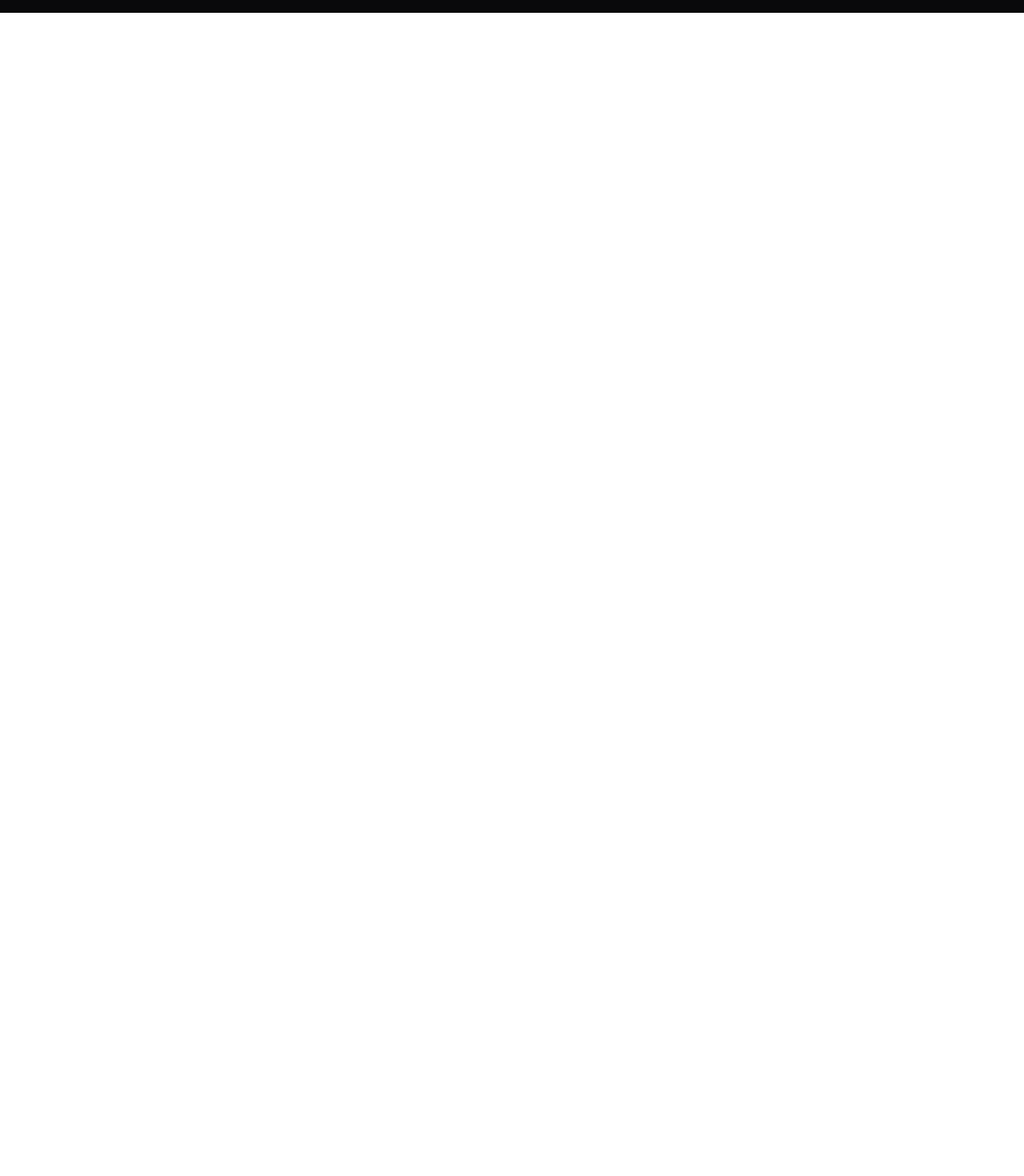
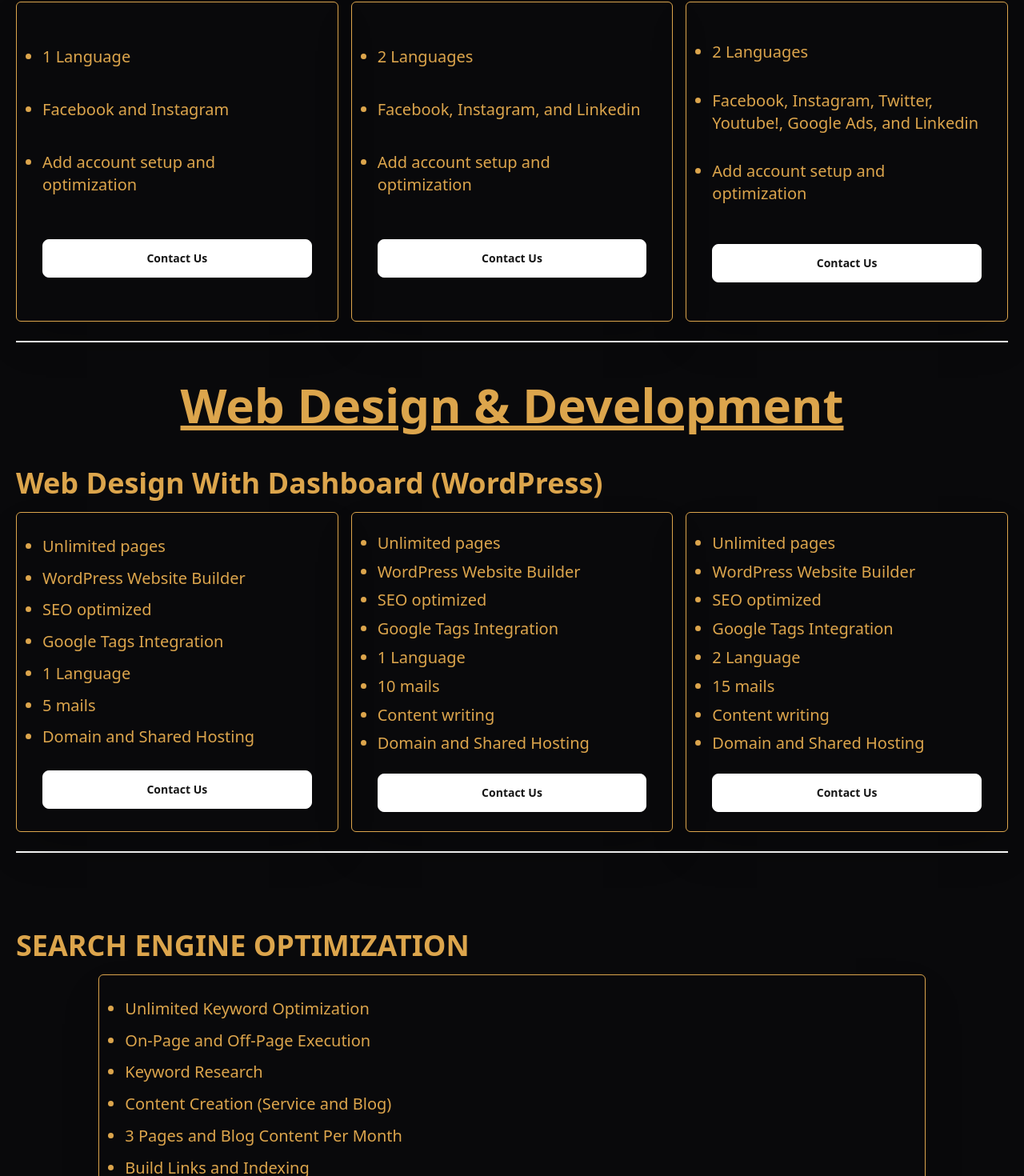
Before and after one commit to EzzEldienMohsen/AceTech, a React (Vite) app: page /services in a window 1280 px wide. Shown: the part 1079-2549 px from the top of the page at 80% size. Before the commit the page ends 1095 px from the top, so only its background shows below. Built offline with nearby package versions, Linux system fonts and the light colour scheme.

Commit message:
service page

```diff
--- a/src/assets/index.js
+++ b/src/assets/index.js
@@ -123,7 +123,90 @@ export const socialManagement = [
       'GIFs, 360°, 6 SlideShow Video, and Reports',
       '2 Language',
       'Facebook, Instagram, Twitter, Youtube! and Linkedin',
-      'Moderation For pages lower than 1M fans ',
+      'Moderation For pages lower than 1M fans',
     ],
   },
 ];
+
+export const socialBuying = [
+  {
+    id: nanoid(),
+    list: [
+      '1 Language',
+      'Facebook and Instagram',
+      'Add account setup and optimization',
+    ],
+  },
+  {
+    id: nanoid(),
+    list: [
+      '2 Languages',
+      'Facebook, Instagram, and Linkedin',
+      'Add account setup and optimization',
+    ],
+  },
+  {
+    id: nanoid(),
+    list: [
+      '2 Languages',
+      'Facebook, Instagram, Twitter, Youtube!, Google Ads, and Linkedin',
+      'Add account setup and optimization',
+    ],
+  },
+];
+
+export const WebWord = [
+  {
+    id: nanoid(),
+    list: [
+      'Unlimited pages',
+      'WordPress Website Builder',
+      'SEO optimized',
+      'Google Tags Integration',
+      '1 Language',
+      '5 mails',
+      'Domain and Shared Hosting',
+    ],
+  },
+  {
+    id: nanoid(),
+    list: [
+      'Unlimited pages',
+      'WordPress Website Builder',
+      'SEO optimized',
+      'Google Tags Integration',
+      '1 Language',
+      '10 mails',
+      'Content writing',
+      'Domain and Shared Hosting',
+    ],
+  },
+  {
+    id: nanoid(),
+    list: [
+      'Unlimited pages',
+      'WordPress Website Builder',
+      'SEO optimized',
+      'Google Tags Integration',
+      '2 Language',
+      '15 mails',
+      'Content writing',
+      'Domain and Shared Hosting',
+    ],
+  },
+];
+
+export const WebEng = [
+  {
+    id: nanoid(),
+    list: [
+      'Unlimited Keyword Optimization',
+      'On-Page and Off-Page Execution',
+      'Keyword Research',
+      'Content Creation (Service and Blog)',
+      '3 Pages and Blog Content Per Month',
+      'Build Links and Indexing',
+      'Monthly Organic Performance Report',
+    ],
+  },
+];
--- a/src/pages/Services.jsx
+++ b/src/pages/Services.jsx
@@ -1,4 +1,4 @@
-import { socialManagement } from '../assets';
+import { WebEng, WebWord, socialBuying, socialManagement } from '../assets';
 import { Hero, ServiceSection } from '../components';
 
 const Services = () => {
@@ -11,6 +11,24 @@ const Services = () => {
         secondTitle="Social Media Management"
         height={false}
       />
+      <ServiceSection
+        array={socialBuying}
+        title=""
+        secondTitle="Media Buying"
+        height={true}
+      />
+      <ServiceSection
+        array={WebWord}
+        title="Web Design & Development"
+        secondTitle="Web Design With Dashboard (WordPress)"
+        height={false}
+      />
+      <ServiceSection
+        array={WebEng}
+        title=""
+        secondTitle="SEARCH ENGINE OPTIMIZATION"
+        height={true}
+      />
     </div>
   );
 };
```
